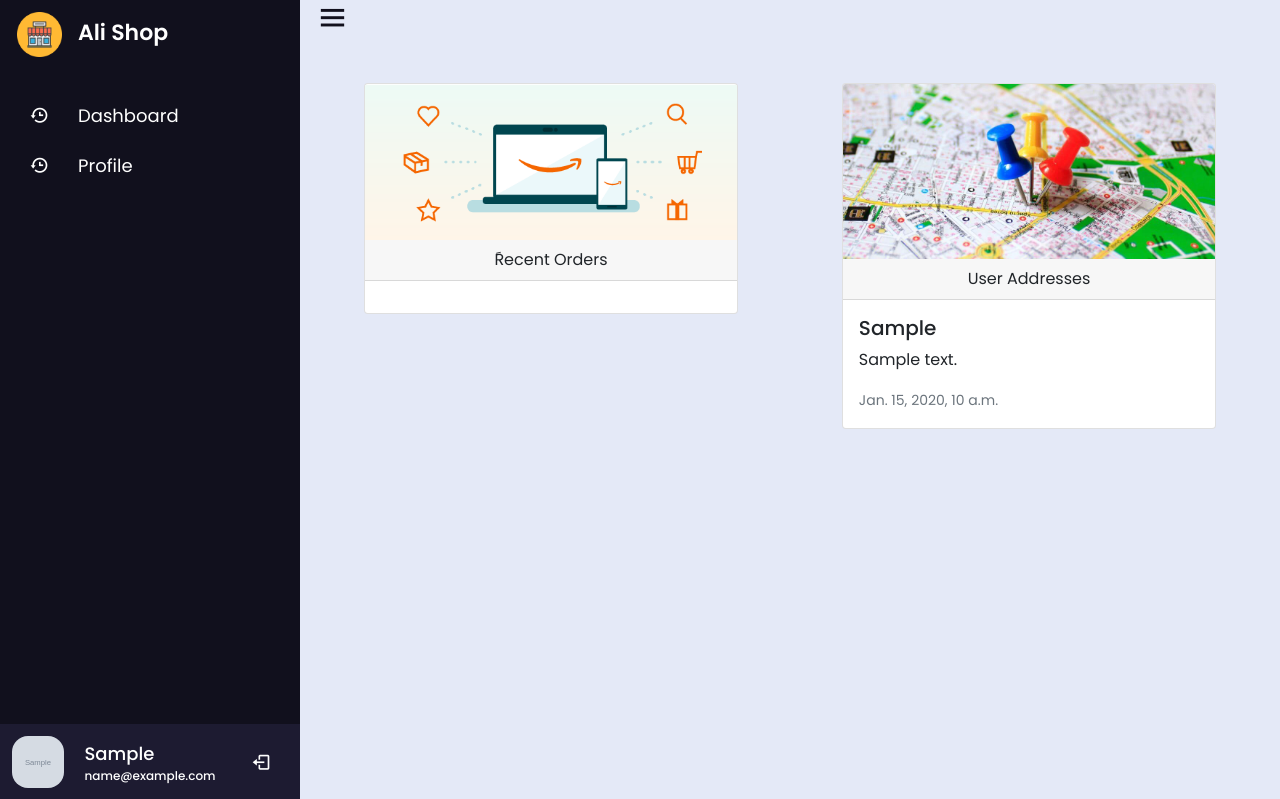
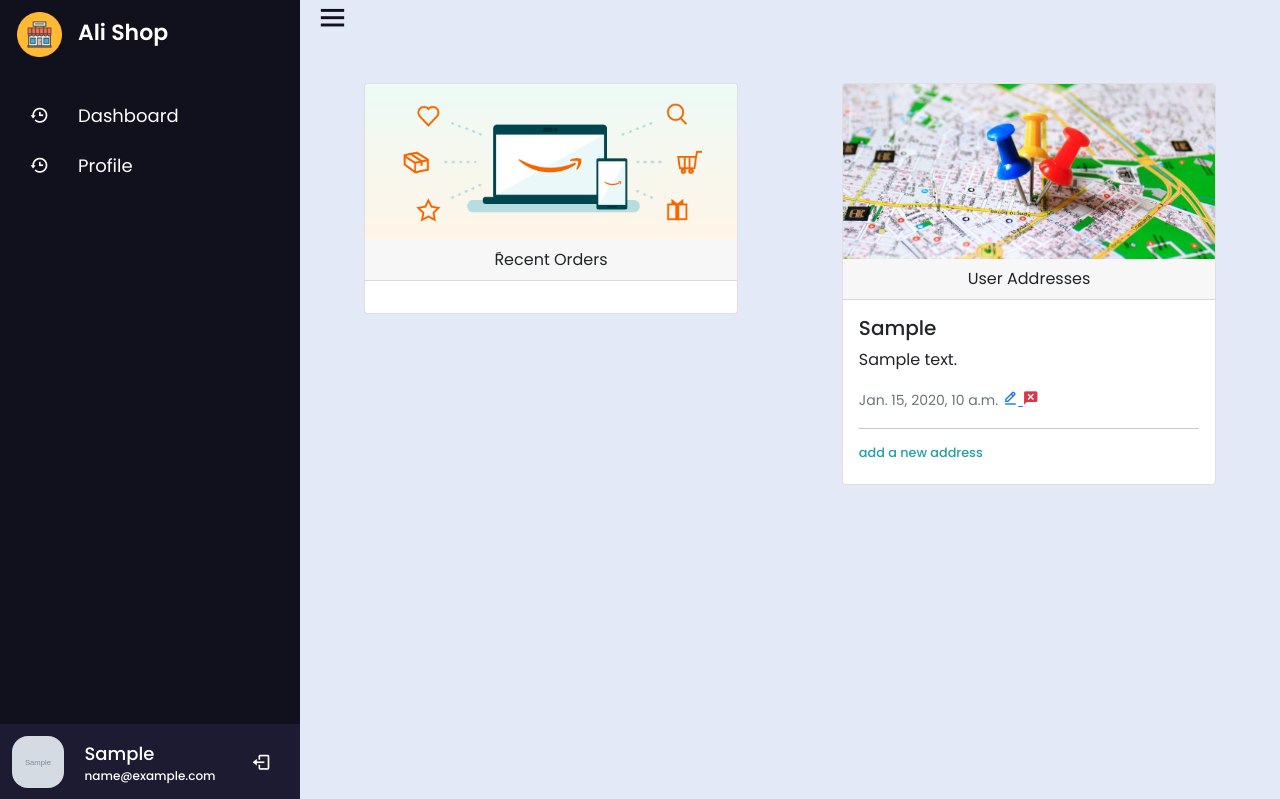
Before and after one commit to AlirezaDelkhahi/DjangoShop, a Django app: page /customer/panel/ in a window 1280 px wide. Shown: the top 799 px of the page. Run offline with Django 3.2, Linux system fonts and the light colour scheme; a user stored in the database is signed in; tables that the repository leaves empty hold one stand-in row (values such as "Sample post"); grey boxes marked "Sample" are stand-in pictures.

Commit message:
[*] address list ui changed

```diff
--- a/Shop/customer/templates/customer/panel.html
+++ b/Shop/customer/templates/customer/panel.html
@@ -12,7 +12,7 @@
    </head>
 <body>
 
- {% include 'customer/__sidebar.html' %}
+  {% include 'customer/__sidebar.html' %}
 
   <section class="home-section">
     <div class="home-content">
@@ -34,13 +34,16 @@
               <div class="card-header text-center">ًRecent Orders</div>
               <div class="card-body">
                 {% for order in recent_orders  %}
-                <h5 class="card-title mt-3"><span><i class='bx bxs-purchase-tag-alt'></i></span>{{order.created}}  <span class='text-info'>{{order.final_price}} </span>Toomans</h5>
+                <h5 class="card-title mt-3" style='font-size:1em;'><span style='color: #0e819b;text-shadow: 1px 1px 2px #b9e1db;'>Order Code: {{order.id}}</span><br> final price : <span style='font-size: 0.8rem;color: rgb(114 107 71)'>{{order.final_price}} Toomans </span></h5>
+                <h5 style='color: gray; font-size:0.6em'>{{order.created}} </h5>
 
                 {% for item in order.items.all  %}
-                <p class="card-text"><small class="text-muted">{{item.product.name}}   {{item.final_price}}</small></p>
+                  <a href="{% url 'product:product-detail' item.product.id %}" style='text-decoration:none; line-height:2rem;'>
+                    <p class="card-text"><small class="text-muted"><span><img src="{{item.product.images.first.pic.url}}" alt="" style='height:2rem; width:2rem; border-radius:50%;'></span>{{item.product.name}}</small></p>
+                  </a>
                 {% endfor %}
 
-
+                <hr>
                 {% endfor %}
               </div>
             </div>
@@ -53,7 +56,20 @@
                 {% for address in addresses  %}
                 <h5 class="card-title">{{address.city}}</h5>
                 <p class="card-text">{{address.address}}</p>
-                <p class="card-text"><small class="text-muted">{{address.created}}</small></p>
+                <p class="card-text"><small class="text-muted">{{address.created}}</small>
+                  <span>
+                    <a href="{% url 'customer:address-edit' address.id %}">
+                      <i class='bx bx-edit-alt'></i>
+                    </a>
+                    <a href="{% url 'customer:address-delete' address.id %}">
+                      <i class='bx text-danger bxs-comment-x'></i>
+                    </a>
+                  </span>
+                </p>
+                <hr>
+                <a href="{% url 'customer:address-create' %}" style='text-decoration:none'>
+                  <h5 style='color:rgb(35 159 165); font-size:0.8rem; margin-top:0.3rem;'>add a new address</h5>
+                </a>
                 {% endfor %}
               </div>
             </div>
```
